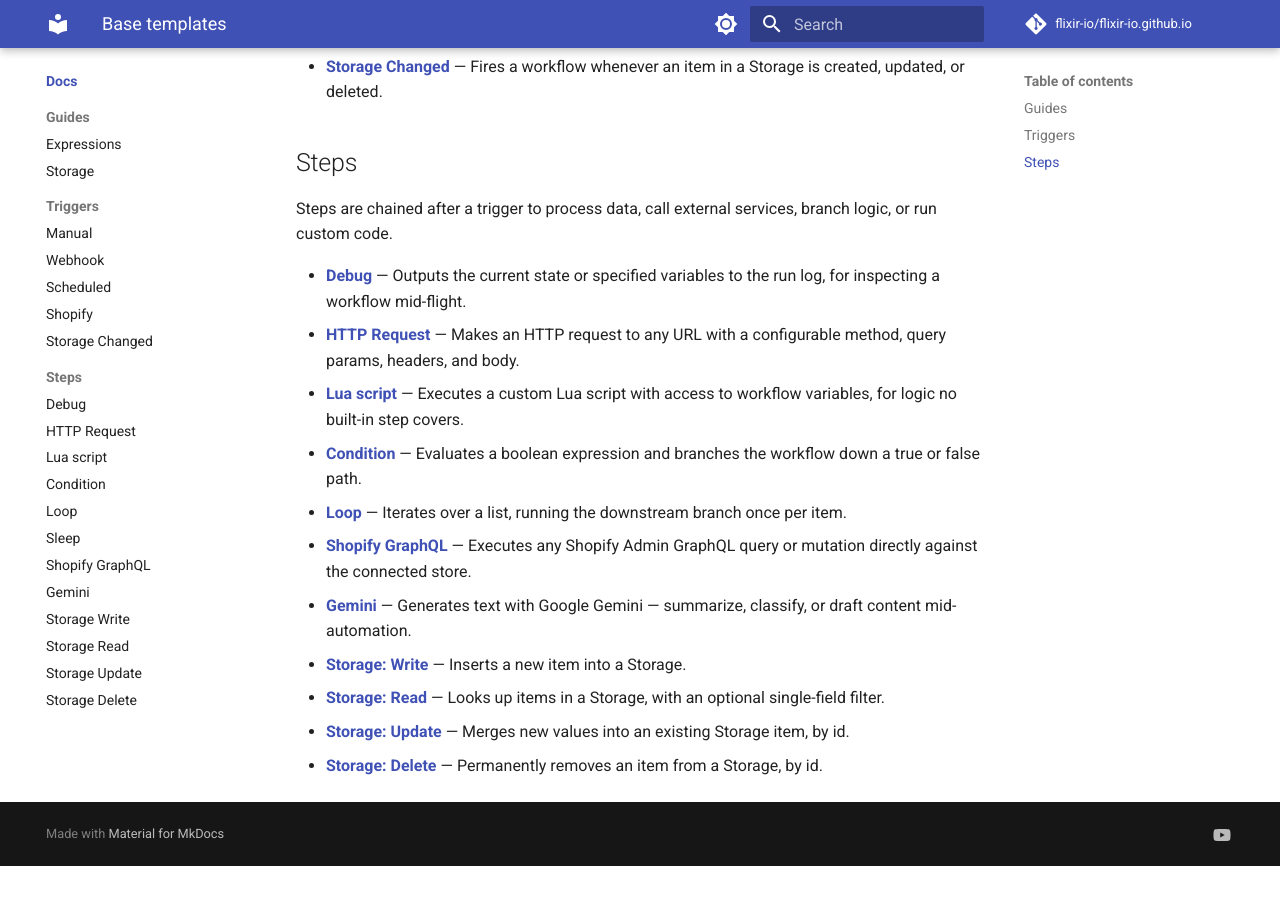
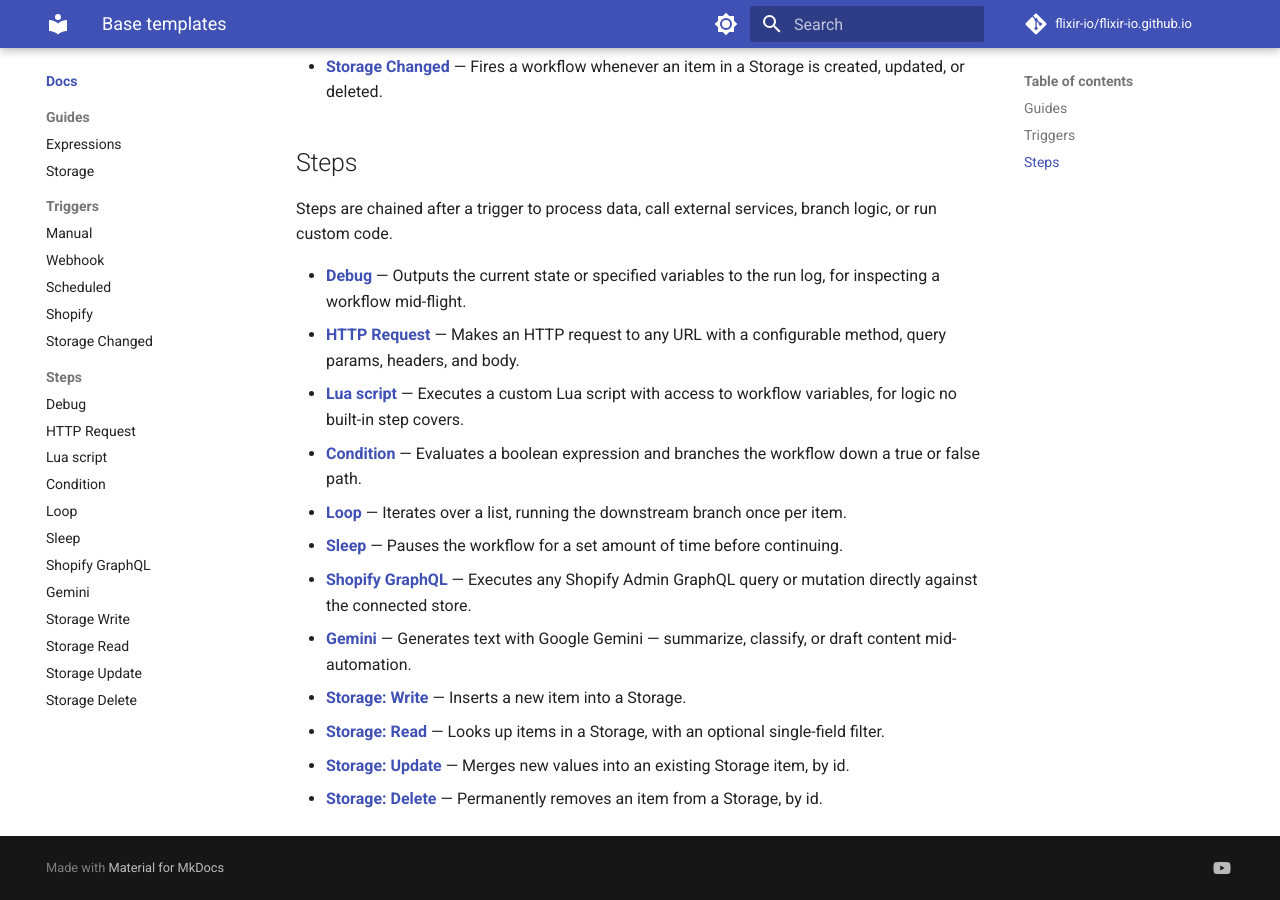
Before and after one commit to flixir-io/flixir-io.github.io, an MkDocs documentation site: the page built from docs/docs/index.md, in a window 1280 px wide and 900 px high, scrolled down 863 px. Built offline with MkDocs 1.6.1 and Material for MkDocs 9.7.7, drawn with Linux system fonts in a browser that asks for light colours; comment, search, counter and statistics services are not loaded; before the commit the page ends 1729 px from its top, so only the background shows below that.

Commit message:
docs: sync from flixir-io/FlowNet@4e3805a66ddc56a928113336aa14529558edfb38

```diff
--- a/docs/docs/index.md
+++ b/docs/docs/index.md
@@ -32,6 +32,7 @@ Steps are chained after a trigger to process data, call external services, branc
 - **[Lua script](steps/lua-script.md)** — Executes a custom Lua script with access to workflow variables, for logic no built-in step covers.
 - **[Condition](steps/condition.md)** — Evaluates a boolean expression and branches the workflow down a true or false path.
 - **[Loop](steps/loop.md)** — Iterates over a list, running the downstream branch once per item.
+- **[Sleep](steps/sleep.md)** — Pauses the workflow for a set amount of time before continuing.
 - **[Shopify GraphQL](steps/shopify-graphql.md)** — Executes any Shopify Admin GraphQL query or mutation directly against the connected store.
 - **[Gemini](steps/gemini.md)** — Generates text with Google Gemini — summarize, classify, or draft content mid-automation.
 - **[Storage: Write](steps/storage-write.md)** — Inserts a new item into a Storage.
```
